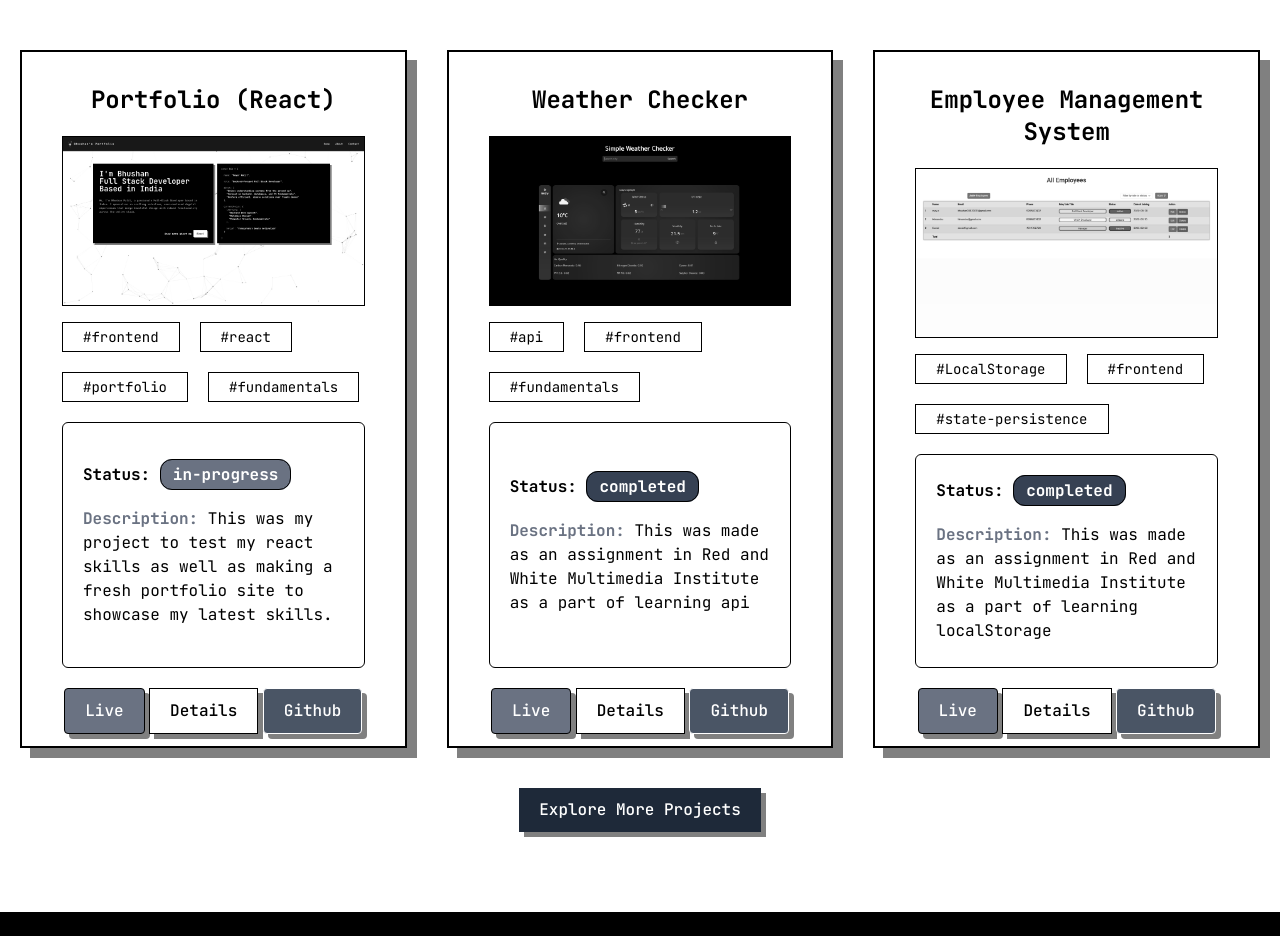
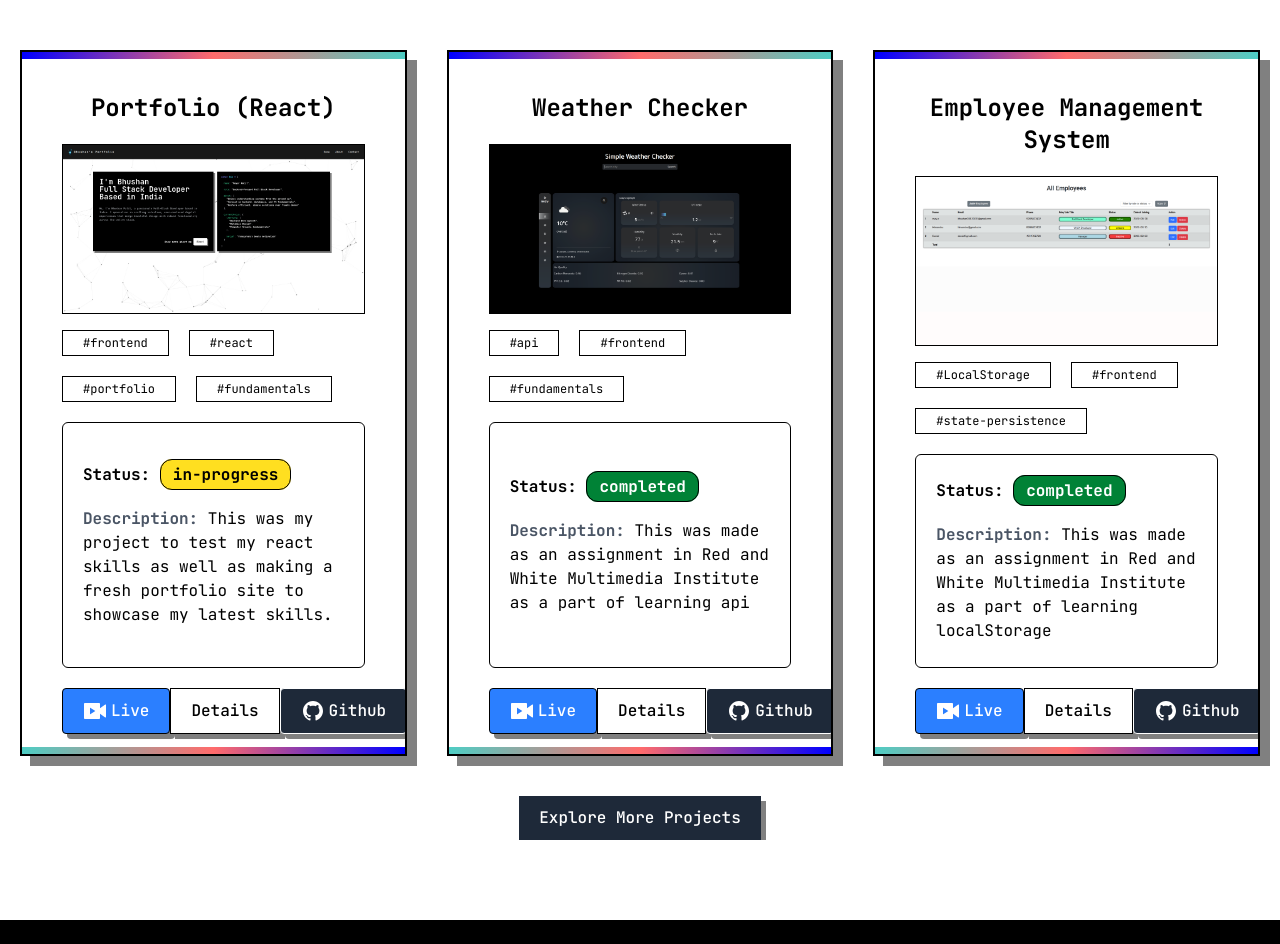
Before and after one commit to bhushanpatil288/PortfolioReact, a React (Vite) app: page / in a window 1280 px wide. Shown: the part 860-1804 px from the top of the page. Built offline with nearby package versions, Linux system fonts and the light colour scheme.

Commit message:
[add] - decoration and colors

```diff
--- a/src/components/common/ProjectCards.jsx
+++ b/src/components/common/ProjectCards.jsx
@@ -1,4 +1,5 @@
 import Modal from "./Modal";
+import { RiGithubFill, RiLiveFill } from "@remixicon/react";
 
 function ProjectCards({ projectsPreview }) {
   return (
@@ -7,7 +8,7 @@ function ProjectCards({ projectsPreview }) {
         {projectsPreview.map((project) => {
           return (
             <li key={project.id} className="px-5 py-5 lg:w-1/2 xl:w-1/3">
-              <div className="px-10 py-3 bg-slate-900 project-card flex flex-col justify-between overflow-hidden">
+              <div className="px-10 py-5 bg-slate-900 project-card relative top-deco bot-deco flex flex-col justify-between overflow-hidden">
                 {/* title, img, tags etc */}
                 <div>
                   {/* title */}
@@ -17,11 +18,11 @@ function ProjectCards({ projectsPreview }) {
 
                   {/* image */}
                   <div className="card-img-container border">
-                    <img src={project.img} className="grayscale" />
+                    <img src={project.img}/>
                   </div>
 
                   {/* tags */}
-                  <ul className="flex gap-5 mt-4 flex-wrap text-sm">
+                  <ul className="flex gap-5 mt-4 flex-wrap text-xs">
                     {project.tags.map((tag, idx) => {
                       return (
                         <li key={idx} className="project-tag">
@@ -38,7 +39,7 @@ function ProjectCards({ projectsPreview }) {
                   <div className="font-bold mb-5">
                     <span>Status: </span>
                     <span
-                      className={`${project.status === "completed" ? "bg-gray-700 text-white" : project.status === "in-progress" ? "bg-gray-500 text-white" : "bg-gray-400 text-white"} rounded-xl px-3 py-1 border border-black`}
+                      className={`${project.status === "completed" ? "bg-green-700 text-white" : project.status === "in-progress" ? "bg-yellow-300" : "bg-red-400 text-white"} rounded-xl px-3 py-1 border border-black`}
                     >
                       {project.status}
                     </span>
@@ -48,7 +49,7 @@ function ProjectCards({ projectsPreview }) {
                     {/* description */}
                     <ul>
                       <li>
-                        <span className="text-gray-500 font-bold">
+                        <span className="text-gray-600 font-bold">
                           Description:{" "}
                         </span>
                         {project.description}
@@ -61,17 +62,19 @@ function ProjectCards({ projectsPreview }) {
                   <a
                     target="_blank"
                     href={project.live}
-                    className="custom-btn border border-black !bg-gray-500 !text-white px-5 py-2 rounded font-bold"
+                    className="custom-btn border border-black !bg-blue-500 !text-white rounded font-bold flex gap-1 justify-center items-center"
                   >
-                    Live
+                    <RiLiveFill />
+                    <p>Live</p>
                   </a>
                   <Modal project={project} />
                   <a
                     target="_blank"
                     href={project.repo}
-                    className="custom-btn border !bg-gray-600 px-5 py-2 rounded !text-white font-bold"
+                    className="custom-btn border !bg-gray-800 rounded !text-white font-bold flex gap-1 justify-center items-center"
                   >
-                    Github
+                    <RiGithubFill />
+                    <p>Github</p>
                   </a>
                 </div>
               </div>
--- a/src/components/header/header-components/Navbar.jsx
+++ b/src/components/header/header-components/Navbar.jsx
@@ -21,7 +21,7 @@ const Navbar = () => {
   }
 
   return (
-    <nav className="navbar px-5 py-5 flex align-center justify-between relative">
+    <nav className="navbar px-5 py-5 flex align-center justify-between relative top-deco bot-deco">
       {/* logo */}
       <a href="#">
       <div className="flex justify-center items-center gap-3">
--- a/src/components/main/HeroSection/HeroSection.jsx
+++ b/src/components/main/HeroSection/HeroSection.jsx
@@ -9,7 +9,7 @@ function HeroSection() {
     <section>
       <div className="container flex mx-auto sm:mt-20 sm:gap-10 flex-wrap xl:gap-0">
         {/* Hero Heading */}
-        <div className="select-none hero-heading w-full xl:w-1/2 text-white px-10 py-10 bg-black flex flex-col justify-between">
+        <div className="select-none hero-heading w-full xl:w-1/2 text-white px-10 py-10 bg-black flex flex-col justify-between top-deco bot-deco">
          <div>
            <h1 className=" text-5xl font-semibold">
             I'm Bhushan <br />
@@ -36,7 +36,7 @@ function HeroSection() {
 
         {/* hero code block */}
         <div className="w-full xl:px-6 xl:w-1/2">
-          <pre className="code-block bg-black border border-black p-6 text-sm overflow-x-auto">
+          <pre className="code-block bg-black border border-black p-6 text-sm overflow-x-auto top-deco bot-deco">
             <code className="font-mono text-slate-200">
               <span className="text-indigo-400 font-bold">const</span>{" "}
               <span className="text-cyan-400 font-bold">bio</span>{" "}
--- a/src/components/main/ProjectSection/ProjectSections.jsx
+++ b/src/components/main/ProjectSection/ProjectSections.jsx
@@ -6,7 +6,7 @@ import { projectsPreview } from "../../../constants/constants.js";
 
 function ProjectSections() {
   return (
-    <section className="mt-30">
+    <section className="mt-30 overflow-hidden">
       <div className="container mx-auto">
         <h2 className="font-bold text-4xl text-center">Projects Showcase</h2>
 
--- a/src/index.css
+++ b/src/index.css
@@ -36,3 +36,24 @@ body{
 .gray-box-shadow{
     box-shadow: 10px 10px 0 0 gray;
 }
+
+.top-deco::after{
+  content: '';
+  position: absolute;
+  height: 1%;
+  width: 100%;
+  top: 0;
+  right: 0;
+  transition: all 0.3s linear;
+  background: linear-gradient(90deg, blue, #FF6B6B, #4ECDC4);
+}
+.bot-deco::before{
+  content: '';
+  position: absolute;
+  height: 1%;
+  width: 100%;
+  bottom: 0;
+  right: 0;
+  transition: all 0.3s linear;
+  background: linear-gradient(90deg, #4ECDC4, #FF6B6B, blue);
+}
```
